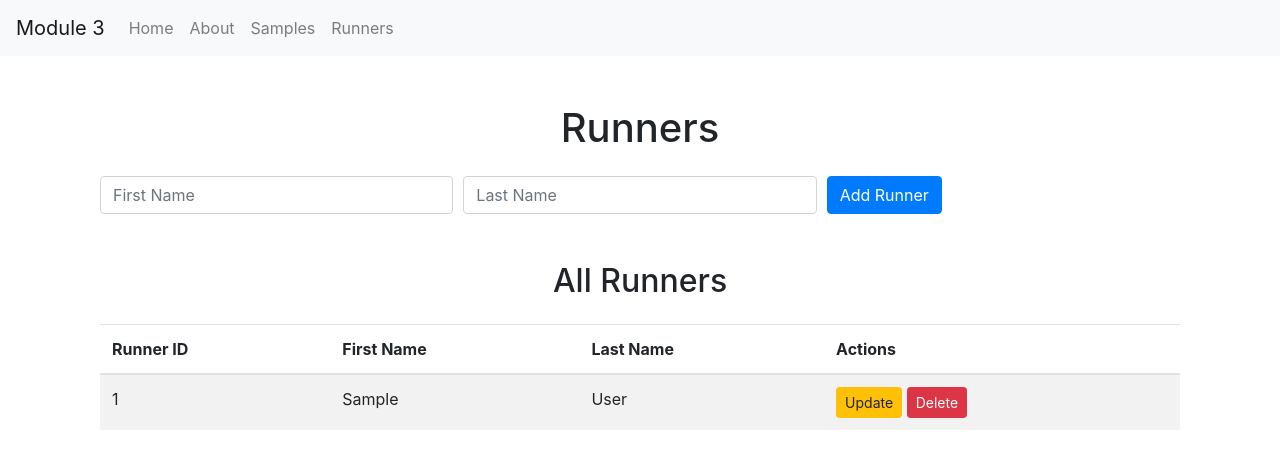
After one commit to mtimma001/mmis6391-mod03-timma-demo-new, a Flask app: page /runner in a window 1280 px wide. The commit adds this page. Shown: the top 469 px of the page. Run offline with Flask 3, Linux system fonts and the light colour scheme; tables that the repository leaves empty or names only in its code hold one stand-in row (values such as "Sample post"); data that the repository does not hold is empty; some libraries are stand-ins or nearby versions.

Commit message:
feat: Added runners functionality

```diff
--- a/app/__init__.py
+++ b/app/__init__.py
@@ -6,11 +6,11 @@ app = create_app()
 app.secret_key = 'my-super-secret'  # Replace with an environment variable
 
 # Register Blueprints
-# from app.blueprints.runners import runners
 from app.blueprints.samples import samples
+from app.blueprints.runners import runners
 
-# app.register_blueprint(runners)
 app.register_blueprint(samples)
+app.register_blueprint(runners)
 
 from . import routes
 
--- /dev/null
+++ b/app/blueprints/runners.py
@@ -0,0 +1,59 @@
+from flask import Blueprint, render_template, request, url_for, redirect, flash
+from app.db_connect import get_db
+
+runners = Blueprint('runners', __name__)
+
+@runners.route('/runner', methods=['GET', 'POST'])
+def runner():
+    db = get_db()
+    cursor = db.cursor()
+
+    # Handle POST request to add a new runner
+    if request.method == 'POST':
+        first_name = request.form['first_name']
+        last_name = request.form['last_name']
+
+        # Insert the new runner into the database
+        cursor.execute('INSERT INTO runners (first_name, last_name) VALUES (%s, %s)', (first_name, last_name))
+        db.commit()
+
+        flash('New runner added successfully!', 'success')
+        return redirect(url_for('runners.runner'))
+
+    # Handle GET request to display all runners
+    cursor.execute('SELECT * FROM runners')
+    all_runners = cursor.fetchall()
+    return render_template('runners.html', all_runners=all_runners)
+
+@runners.route('/update_runner/<int:runner_id>', methods=['GET', 'POST'])
+def update_runner(runner_id):
+    db = get_db()
+    cursor = db.cursor()
+
+    if request.method == 'POST':
+        # Update the runner's details
+        first_name = request.form['first_name']
+        last_name = request.form['last_name']
+
+        cursor.execute('UPDATE runners SET first_name = %s, last_name = %s WHERE runner_id = %s', (first_name, last_name, runner_id))
+        db.commit()
+
+        flash('Runner updated successfully!', 'success')
+        return redirect(url_for('runners.runner'))
+
+    # GET method: fetch runner's current data for pre-populating the form
+    cursor.execute('SELECT * FROM runners WHERE runner_id = %s', (runner_id,))
+    current_runner = cursor.fetchone()
+    return render_template('update_runner.html', current_runner=current_runner)
+
+@runners.route('/delete_runner/<int:runner_id>', methods=['POST'])
+def delete_runner(runner_id):
+    db = get_db()
+    cursor = db.cursor()
+
+    # Delete the runner
+    cursor.execute('DELETE FROM runners WHERE runner_id = %s', (runner_id,))
+    db.commit()
+
+    flash('Runner deleted successfully!', 'danger')
+    return redirect(url_for('runners.runner'))
--- a/app/templates/base.html
+++ b/app/templates/base.html
@@ -22,6 +22,9 @@
             <li class="nav-item">
                 <a class="nav-link" href="{{ url_for('samples.sample') }}">Samples</a>
             </li>
+            <li class="nav-item">
+                <a class="nav-link" href="{{ url_for('runners.runner') }}">Runners</a>
+            </li>
 
         </ul>
     </div>
--- /dev/null
+++ b/app/templates/runners.html
@@ -0,0 +1,54 @@
+{% extends "base.html" %}
+
+{% block content %}
+
+<div class="container mt-5">
+    <h1 class="text-center mb-4">Runners</h1>
+
+    <!-- Form to add a new runner -->
+    <form method="POST" action="{{ url_for('runners.runner') }}">
+        <div class="form-row">
+            <div class="col">
+                <input type="text" class="form-control" name="first_name" placeholder="First Name" required>
+            </div>
+            <div class="col">
+                <input type="text" class="form-control" name="last_name" placeholder="Last Name" required>
+            </div>
+            <div class="col">
+                <button type="submit" class="btn btn-primary">Add Runner</button>
+            </div>
+        </div>
+    </form>
+
+    <!-- List of all runners -->
+    <div class="mt-5">
+        <h2 class="text-center mb-4">All Runners</h2>
+        <table class="table table-striped">
+            <thead>
+                <tr>
+                    <th>Runner ID</th>
+                    <th>First Name</th>
+                    <th>Last Name</th>
+                    <th>Actions</th>
+                </tr>
+            </thead>
+            <tbody>
+                {% for runner in all_runners %}
+                <tr>
+                    <td>{{ runner.runner_id }}</td>
+                    <td>{{ runner.first_name }}</td>
+                    <td>{{ runner.last_name }}</td>
+                    <td>
+                        <a href="{{ url_for('runners.update_runner', runner_id=runner.runner_id) }}" class="btn btn-warning btn-sm">Update</a>
+                        <form method="POST" action="{{ url_for('runners.delete_runner', runner_id=runner.runner_id) }}" style="display:inline;">
+                            <button type="submit" class="btn btn-danger btn-sm">Delete</button>
+                        </form>
+                    </td>
+                </tr>
+                {% endfor %}
+            </tbody>
+        </table>
+    </div>
+</div>
+
+{% endblock %}
```
Also changed, not shown: app/templates/update_runner.html (added, +24 -0 lines).
